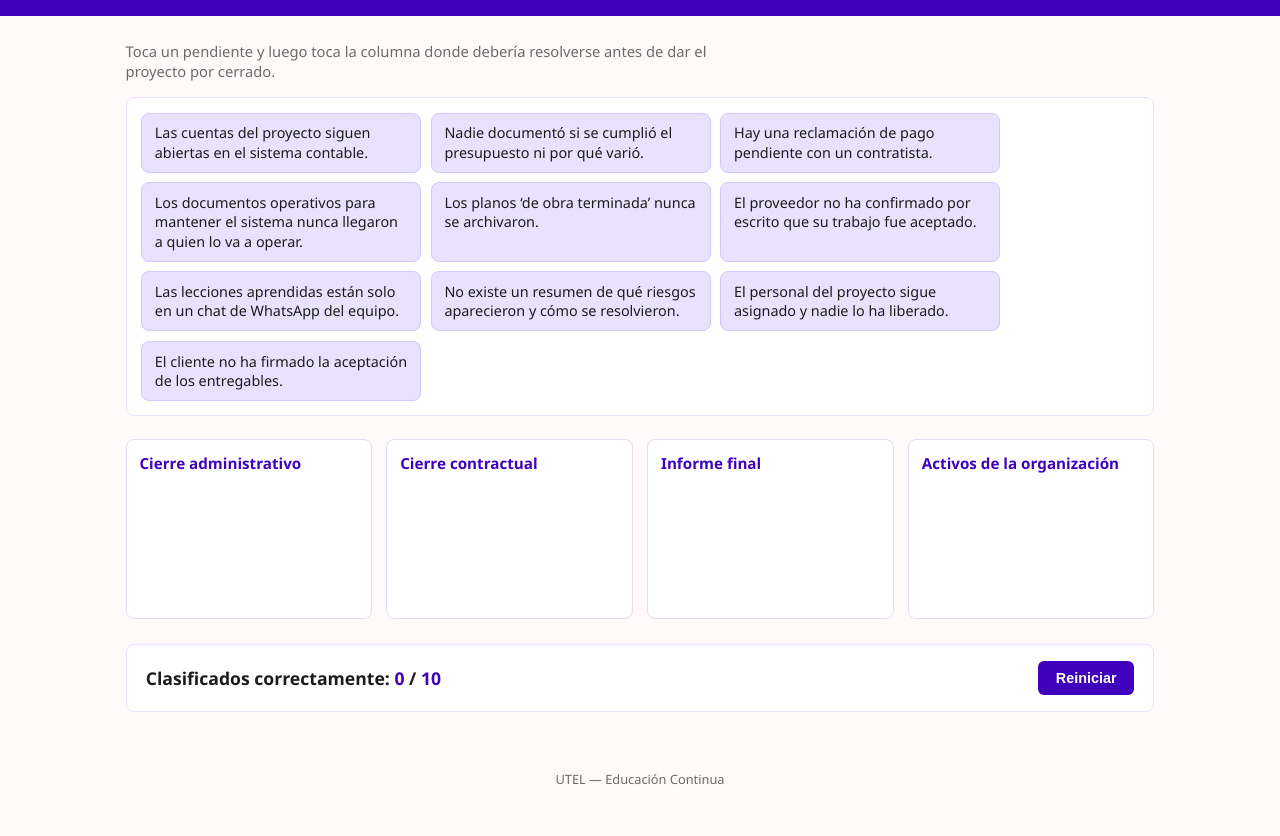
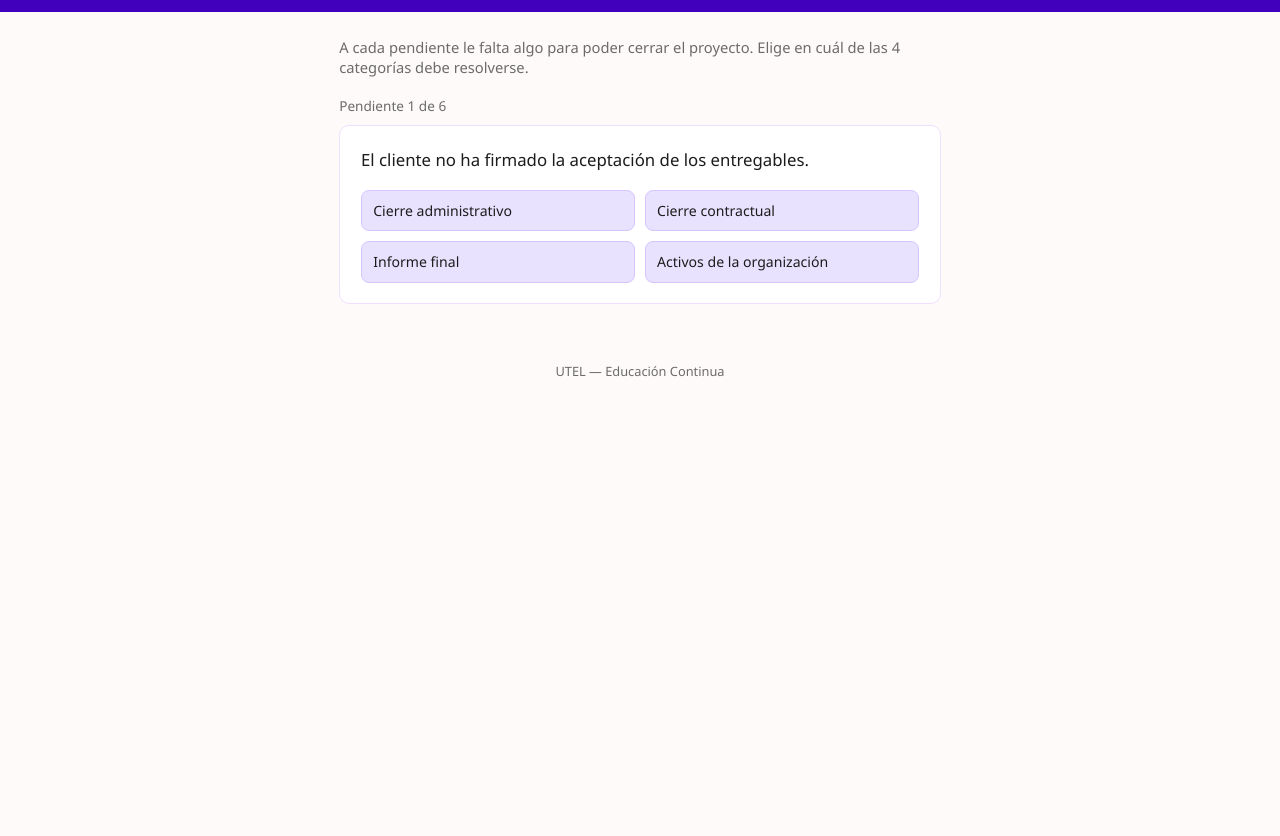
Before and after one commit to maravilla9/simulador_de_cierre, a plain HTML site: page index.html in a window 1280 px wide. Shown: the part 100-936 px from the top of the page. After the commit the page ends 800 px from the top, so only its background shows below. Drawn offline with Linux system fonts and the light colour scheme.

Commit message:
Update index.html

```diff
--- a/index.html
+++ b/index.html
@@ -13,8 +13,8 @@
     --bg:#FFFAFA;
     --ink:#1c1c1c;
     --muted:#6b6b6b;
-    --card-bad:#fff2f2;
     --red:#c62828;
+    --red-light:#fff2f2;
   }
   *{box-sizing:border-box;}
   body{
@@ -33,155 +33,92 @@
     gap:1.2rem;
     flex-wrap:wrap;
   }
-  header img{
-    height:52px;
-    width:auto;
-  }
-  header .title-block{flex:1;min-width:260px;}
-  header h1{
-    margin:0;
-    font-size:1.4rem;
-    font-weight:600;
-  }
-  header p.subject{
-    margin:.25rem 0 0;
-    font-size:.95rem;
-    font-weight:500;
-    opacity:.96;
-  }
-  header p.meta{
-    margin:.2rem 0 0;
-    font-size:.85rem;
-    opacity:.88;
-  }
-  header p{
-    max-width:60ch;
-  }
+  header img{height:48px;width:auto;}
+  header .title-block{flex:1;min-width:240px;}
+  header h1{margin:0;font-size:1.3rem;font-weight:600;}
+  header p.subject{margin:.25rem 0 0;font-size:.92rem;font-weight:500;opacity:.96;}
+  header p.meta{margin:.2rem 0 0;font-size:.82rem;opacity:.88;}
+
   main{
-    max-width:1080px;
+    max-width:640px;
     margin:0 auto;
-    padding:1.6rem;
+    padding:1.6rem 1.2rem;
     width:100%;
   }
-  .pool{
-    display:flex;
-    flex-wrap:wrap;
-    gap:.6rem;
-    padding:.9rem;
+  .intro{color:var(--muted);font-size:.92rem;margin:0 0 1.2rem;}
+
+  .progress{
+    font-size:.85rem;
+    color:var(--muted);
+    margin-bottom:.6rem;
+  }
+
+  .stage{
     background:#fff;
     border:1px solid #eee0ff;
-    border-radius:8px;
-    min-height:60px;
-    margin-bottom:1.4rem;
+    border-radius:10px;
+    padding:1.3rem;
   }
-  .pool.empty::after{
-    content:"Arrastraste todos los pendientes. Revisa tu resultado abajo.";
-    color:var(--muted);
-    font-size:.9rem;
-    padding:.4rem;
+  .prompt{
+    font-size:1.05rem;
+    line-height:1.5;
+    margin:0 0 1.1rem;
   }
-  .pool.empty{display:flex;align-items:center;justify-content:center;}
-  .card{
+  .options{
+    display:grid;
+    grid-template-columns:1fr 1fr;
+    gap:.6rem;
+  }
+  @media (max-width:420px){
+    .options{grid-template-columns:1fr;}
+  }
+  .opt{
     background:var(--purple-light);
     border:1px solid #d5c6ff;
     border-radius:8px;
-    padding:.6rem .8rem;
+    padding:.65rem .7rem;
+    font-size:.88rem;
+    text-align:left;
+    cursor:pointer;
+    color:var(--ink);
+    font-family:inherit;
+  }
+  .opt:disabled{cursor:default;}
+  .opt.correct{background:var(--green-light);border-color:#8fdc8f;}
+  .opt.incorrect{background:var(--red-light);border-color:#e6a3a3;}
+
+  .feedback{
+    margin-top:1rem;
+    padding:.8rem .9rem;
+    border-radius:8px;
     font-size:.9rem;
-    line-height:1.35;
-    cursor:pointer;
-    max-width:280px;
-    user-select:none;
+    line-height:1.4;
   }
-  .card:active{cursor:grabbing;}
-  .card.selected{
-    outline:2px solid var(--purple);
-  }
-  .card.correct{background:var(--green-light);border-color:#8fdc8f;}
-  .card.incorrect{background:var(--card-bad);border-color:#e6a3a3;}
-  .card .verdict{
-    display:block;
-    margin-top:.4rem;
-    font-size:.78rem;
-    font-weight:600;
-  }
-  .card.correct .verdict{color:#1c7a1c;}
-  .card.incorrect .verdict{color:var(--red);}
+  .feedback.ok{background:var(--green-light);color:#1c7a1c;}
+  .feedback.no{background:var(--red-light);color:var(--red);}
 
-  .board{
-    display:grid;
-    grid-template-columns:repeat(4,1fr);
-    gap:.9rem;
-  }
-  @media (max-width:820px){
-    .board{grid-template-columns:repeat(2,1fr);}
-  }
-  @media (max-width:520px){
-    .board{grid-template-columns:1fr;}
-    header{padding:1.1rem 1.2rem;}
-    header img{height:40px;}
-    header h1{font-size:1.2rem;}
-    header p.subject{font-size:.85rem;}
-    header p.meta{font-size:.78rem;}
-    main{padding:1rem;}
-    .card{max-width:100%;font-size:.85rem;}
-    .score-bar{flex-direction:column;align-items:stretch;text-align:center;}
-    button#reset{width:100%;}
-  }
-  .column{
-    background:#fff;
-    border:1px solid #e2ddf0;
-    border-radius:8px;
-    padding:.8rem;
-    min-height:180px;
-    display:flex;
-    flex-direction:column;
-    gap:.5rem;
-  }
-  .column.dragover{
-    border-color:var(--purple);
-  }
-  .column h2{
-    margin:0 0 .3rem;
-    font-size:.95rem;
-    font-weight:600;
-    color:var(--purple);
-  }
-  .column .drop-zone{
-    flex:1;
-    display:flex;
-    flex-direction:column;
-    gap:.5rem;
-    cursor:pointer;
-  }
-
-  .score-bar{
-    margin-top:1.6rem;
-    display:flex;
-    align-items:center;
-    justify-content:space-between;
-    flex-wrap:wrap;
-    gap:1rem;
-    background:#fff;
-    border-radius:8px;
-    border:1px solid #eee0ff;
-    padding:1rem 1.2rem;
-  }
-  .score-bar .score{
-    font-size:1.1rem;
-    font-weight:600;
-  }
-  .score-bar .score span{color:var(--purple);}
-  button#reset{
+  .next{
+    margin-top:1rem;
     background:var(--purple);
     color:#fff;
     border:none;
     border-radius:6px;
-    padding:.55rem 1.1rem;
+    padding:.6rem 1.1rem;
     font-size:.9rem;
     font-weight:600;
     cursor:pointer;
   }
-  button#reset:hover{opacity:.9;}
+
+  .result{
+    text-align:center;
+    padding:2rem 1rem;
+  }
+  .result .big{
+    font-size:2.2rem;
+    font-weight:700;
+    color:var(--purple);
+  }
+  .result p{color:var(--muted);font-size:.95rem;}
 
   footer{
     text-align:center;
@@ -203,32 +140,9 @@
 </header>
 
 <main>
-  <p style="color:var(--muted);font-size:.92rem;margin:0 0 1rem;max-width:70ch;">Toca un pendiente y luego toca la columna donde debería resolverse antes de dar el proyecto por cerrado.</p>
-  <div class="pool" id="pool"></div>
-
-  <div class="board" id="board">
-    <div class="column" data-cat="administrativo">
-      <h2>Cierre administrativo</h2>
-      <div class="drop-zone" data-cat="administrativo"></div>
-    </div>
-    <div class="column" data-cat="contractual">
-      <h2>Cierre contractual</h2>
-      <div class="drop-zone" data-cat="contractual"></div>
-    </div>
-    <div class="column" data-cat="informe">
-      <h2>Informe final</h2>
-      <div class="drop-zone" data-cat="informe"></div>
-    </div>
-    <div class="column" data-cat="activos">
-      <h2>Activos de la organización</h2>
-      <div class="drop-zone" data-cat="activos"></div>
-    </div>
-  </div>
-
-  <div class="score-bar">
-    <div class="score">Clasificados correctamente: <span id="scoreVal">0</span> / <span id="totalVal">0</span></div>
-    <button id="reset">Reiniciar</button>
-  </div>
+  <p class="intro">A cada pendiente le falta algo para poder cerrar el proyecto. Elige en cuál de las 4 categorías debe resolverse.</p>
+  <div class="progress" id="progress"></div>
+  <div id="stageWrap"></div>
 </main>
 
 <footer>UTEL — Educación Continua</footer>
@@ -237,14 +151,17 @@
 const items = [
   { id: 1, text: "El cliente no ha firmado la aceptación de los entregables.", cat: "administrativo" },
   { id: 2, text: "Las cuentas del proyecto siguen abiertas en el sistema contable.", cat: "administrativo" },
-  { id: 3, text: "El personal del proyecto sigue asignado y nadie lo ha liberado.", cat: "administrativo" },
-  { id: 4, text: "El proveedor no ha confirmado por escrito que su trabajo fue aceptado.", cat: "contractual" },
-  { id: 5, text: "Hay una reclamación de pago pendiente con un contratista.", cat: "contractual" },
-  { id: 6, text: "Los planos \u2018de obra terminada\u2019 nunca se archivaron.", cat: "contractual" },
-  { id: 7, text: "Nadie documentó si se cumplió el presupuesto ni por qué varió.", cat: "informe" },
-  { id: 8, text: "No existe un resumen de qué riesgos aparecieron y cómo se resolvieron.", cat: "informe" },
-  { id: 9, text: "Las lecciones aprendidas están solo en un chat de WhatsApp del equipo.", cat: "activos" },
-  { id: 10, text: "Los documentos operativos para mantener el sistema nunca llegaron a quien lo va a operar.", cat: "activos" },
+  { id: 3, text: "Hay una reclamación de pago pendiente con un contratista.", cat: "contractual" },
+  { id: 4, text: "Nadie documentó si se cumplió el presupuesto ni por qué varió.", cat: "informe" },
+  { id: 5, text: "No existe un resumen de qué riesgos aparecieron y cómo se resolvieron.", cat: "informe" },
+  { id: 6, text: "Las lecciones aprendidas están solo en un chat de WhatsApp del equipo.", cat: "activos" },
+];
+
+const options = [
+  { cat: "administrativo", label: "Cierre administrativo" },
+  { cat: "contractual", label: "Cierre contractual" },
+  { cat: "informe", label: "Informe final" },
+  { cat: "activos", label: "Activos de la organización" },
 ];
 
 const feedback = {
@@ -254,84 +171,85 @@ const feedback = {
   activos: "Es actualización de activos de la organización: queda como conocimiento para futuros proyectos.",
 };
 
-const pool = document.getElementById("pool");
-const dropZones = document.querySelectorAll(".drop-zone");
-const scoreVal = document.getElementById("scoreVal");
-const totalVal = document.getElementById("totalVal");
-totalVal.textContent = items.length;
+let order = [];
+let current = 0;
+let score = 0;
 
-let selectedCard = null;
-
-function shuffledItems() {
-  const arr = [...items];
-  for (let i = arr.length - 1; i > 0; i--) {
+function shuffle(arr) {
+  const a = [...arr];
+  for (let i = a.length - 1; i > 0; i--) {
     const j = Math.floor(Math.random() * (i + 1));
-    [arr[i], arr[j]] = [arr[j], arr[i]];
+    [a[i], a[j]] = [a[j], a[i]];
   }
-  return arr;
+  return a;
 }
 
-function makeCard(item) {
-  const card = document.createElement("div");
-  card.className = "card";
-  card.dataset.id = item.id;
-  card.dataset.cat = item.cat;
-  card.textContent = item.text;
+function start() {
+  order = shuffle(items);
+  current = 0;
+  score = 0;
+  renderStage();
+}
 
-  card.addEventListener("click", () => {
-    if (card.classList.contains("correct") || card.classList.contains("incorrect")) return;
-    if (selectedCard === card) {
-      card.classList.remove("selected");
-      selectedCard = null;
-      return;
-    }
-    document.querySelectorAll(".card.selected").forEach(c => c.classList.remove("selected"));
-    card.classList.add("selected");
-    selectedCard = card;
+function renderProgress() {
+  document.getElementById("progress").textContent =
+    current < order.length ? `Pendiente ${current + 1} de ${order.length}` : "";
+}
+
+function renderStage() {
+  renderProgress();
+  const wrap = document.getElementById("stageWrap");
+  if (current >= order.length) {
+    wrap.innerHTML = `
+      <div class="stage result">
+        <div class="big">${score} / ${order.length}</div>
+        <p>pendientes bien clasificados</p>
+        <button class="next" id="restartBtn">Repetir actividad</button>
+      </div>`;
+    document.getElementById("restartBtn").addEventListener("click", start);
+    return;
+  }
+
+  const item = order[current];
+  wrap.innerHTML = `
+    <div class="stage">
+      <p class="prompt">${item.text}</p>
+      <div class="options">
+        ${options.map(o => `<button class="opt" data-cat="${o.cat}">${o.label}</button>`).join("")}
+      </div>
+      <div id="fb"></div>
+    </div>`;
+
+  wrap.querySelectorAll(".opt").forEach(btn => {
+    btn.addEventListener("click", () => answer(item, btn));
+  });
+}
+
+function answer(item, btn) {
+  const chosen = btn.dataset.cat;
+  const isCorrect = chosen === item.cat;
+  if (isCorrect) score++;
+
+  document.querySelectorAll(".opt").forEach(b => {
+    b.disabled = true;
+    if (b.dataset.cat === item.cat) b.classList.add("correct");
+    else if (b === btn) b.classList.add("incorrect");
   });
 
-  return card;
+  const fb = document.getElementById("fb");
+  fb.innerHTML = `
+    <div class="feedback ${isCorrect ? "ok" : "no"}">
+      ${isCorrect ? "Correcto. " : "No era esa. "} ${feedback[item.cat]}
+    </div>
+    <button class="next" id="nextBtn">${current + 1 < order.length ? "Siguiente" : "Ver resultado"}</button>`;
+
+  document.getElementById("nextBtn").addEventListener("click", () => {
+    current++;
+    renderStage();
+  });
 }
 
-function renderPool() {
-  pool.innerHTML = "";
-  shuffledItems().forEach(item => pool.appendChild(makeCard(item)));
-  pool.classList.remove("empty");
-}
-
-function updateScore() {
-  const correct = document.querySelectorAll(".card.correct").length;
-  scoreVal.textContent = correct;
-  if (pool.children.length === 0) pool.classList.add("empty");
-}
-
-function placeCard(card, zone) {
-  const cat = zone.dataset.cat;
-  const isCorrect = card.dataset.cat === cat;
-  card.classList.add(isCorrect ? "correct" : "incorrect");
-
-  const verdict = document.createElement("span");
-  verdict.className = "verdict";
-  verdict.textContent = isCorrect ? "Correcto. " + feedback[card.dataset.cat] : "No va aquí. " + feedback[card.dataset.cat];
-  card.appendChild(verdict);
-
-  zone.appendChild(card);
-  updateScore();
-}
-
-dropZones.forEach(zone => {
-  zone.addEventListener("click", () => {
-    if (selectedCard && selectedCard.parentElement === pool) {
-      selectedCard.classList.remove("selected");
-      placeCard(selectedCard, zone);
-      selectedCard = null;
-    }
-  });
-});
-
-document.getElementById("reset").addEventListener("click", renderPool);
-
-renderPool();
+start();
 </script>
 </body>
 </html>
```
